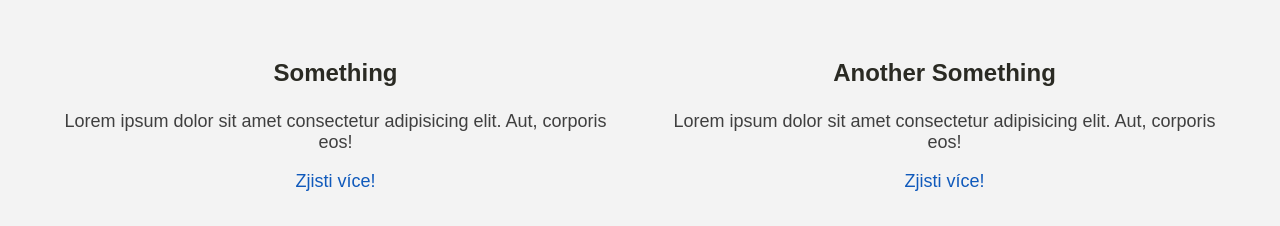
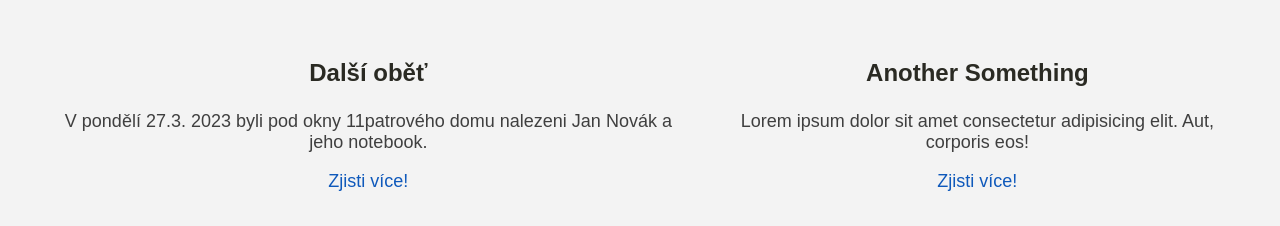
Before and after one commit to kirousek/cppblog, a plain HTML site: page index.html in a window 1280 px wide. Shown: the part 310-536 px from the top of the page. Drawn offline with Linux system fonts and the light colour scheme.

Commit message:
Jan Novák 3

```diff
--- a/index.html
+++ b/index.html
@@ -40,7 +40,7 @@
         <h2 title="Opravdu nové!">Novinky</h2>
         <div class="widget grid-wrapper">
           <div class="widget">
-            <h3>Something</h3>
+            <h3>Další oběť</h3>
             <p title="No one had a more attentive audience than old Ham Gamgee, commonly known
 as the Gaffer. He held forth at _The Ivy Bush_, a small inn on the Bywater
 road; and he spoke with some authority, for he had tended the garden at Bag
@@ -49,8 +49,7 @@ Now that he was himself growing old and stiff in the joints, the job was
 mainly carried on by his youngest son, Sam Gamgee. Both father and son were on
 very friendly terms with Bilbo and Frodo. They lived on the Hill itself, in
 Number 3 Bagshot Row just below Bag End.">
-              Lorem ipsum dolor sit amet consectetur adipisicing elit. Aut,
-              corporis eos!
+              V pondělí 27.3. 2023 byli pod okny 11patrového domu nalezeni Jan Novák a jeho notebook.
             </p>
             <a href="./novinky/article.html">Zjisti více!</a>
           </div>
```
